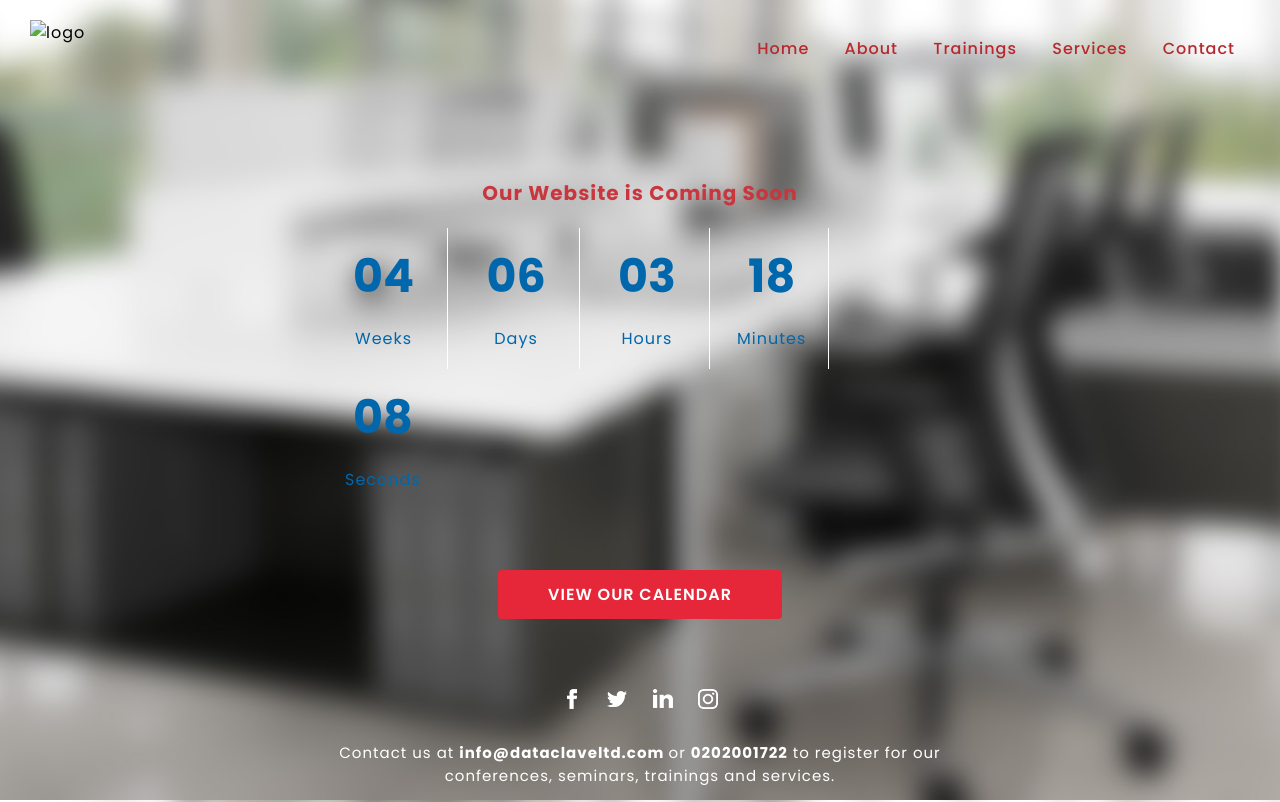
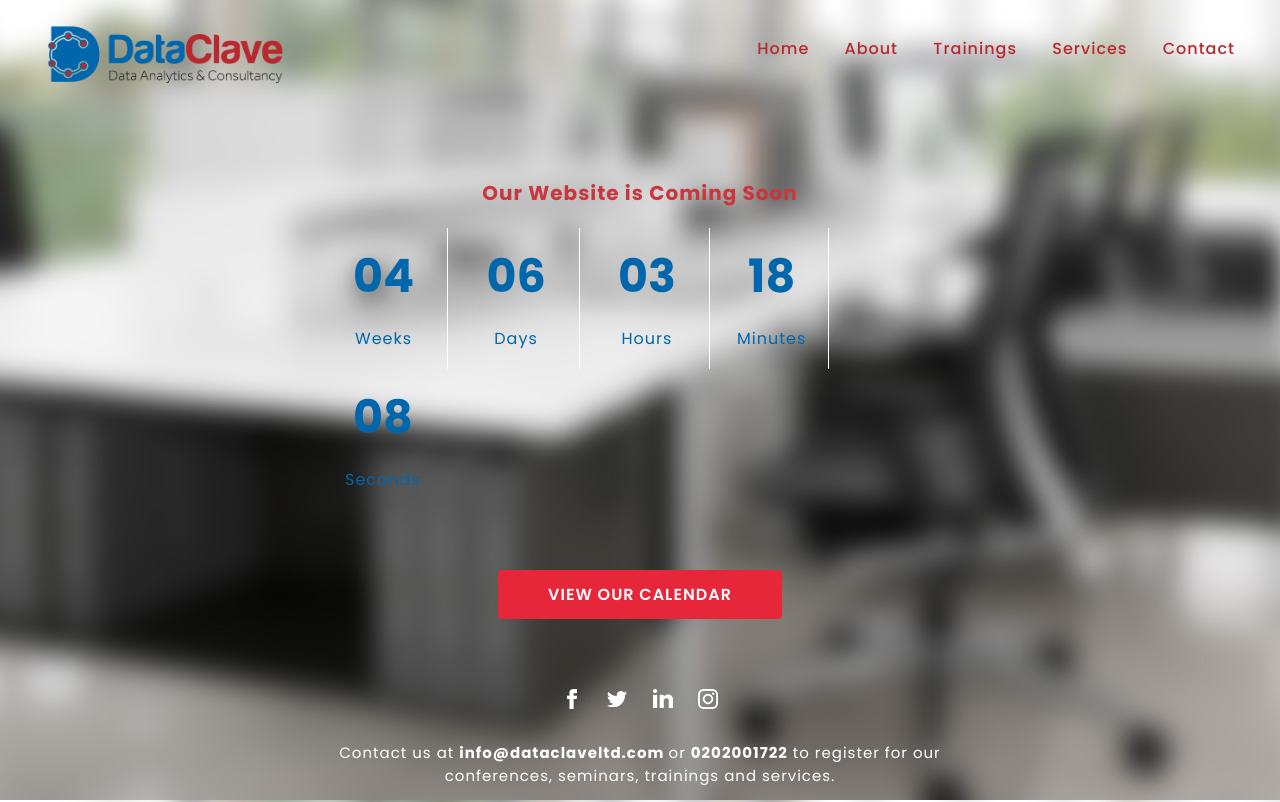
Before and after one commit to fredkweto/coming_soon, a plain HTML site: page index.html in a window 1280 px wide. Drawn offline with Linux system fonts and the light colour scheme; the site is published under a folder, as on GitHub Pages, so addresses that start at the root find nothing.

Commit message:
Updated image directory

```diff
--- a/index.html
+++ b/index.html
@@ -14,7 +14,7 @@
             <div class="main">
                 <header class="page-header">
                     <div class="page-header-left">
-                        <div class="logo"><img src="/images/logo.png" alt="logo"></div>
+                        <div class="logo"><img src="coming_soon/images/logo.png" alt="logo"></div>
                     </div>
                     <nav class="page-header-right">
                         <ul id="navigation" class="navigation">
```
